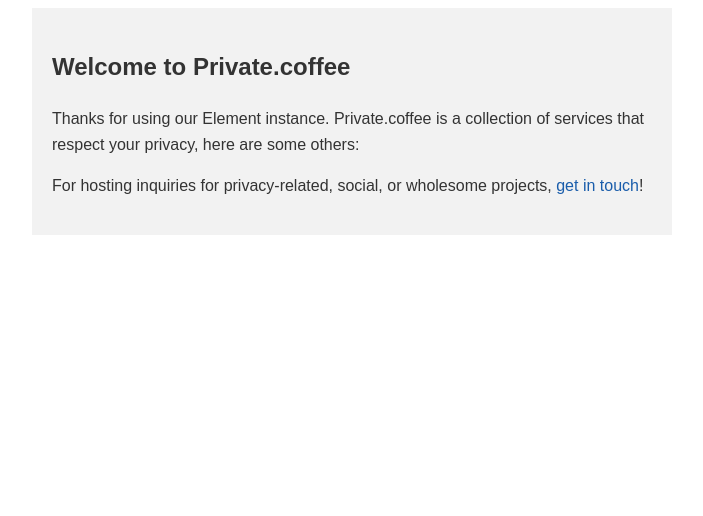
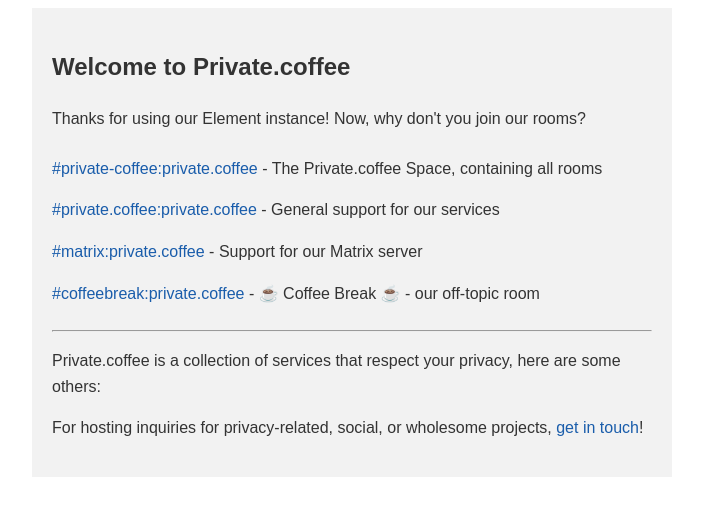
Before and after one commit to PrivateCoffee/privatecoffee-website, a Flask app: template templates/simple.html in a window 1280 px wide. Shown: the top 516 px of the page, without its empty margins (288-991 px from the left). Run offline with Flask 3, Linux system fonts and the light colour scheme; the template is opened without the code that fills it, so the values that code supplies are empty.

Commit message:
feat: Enhance welcome message with room links
Updated the welcome section in `simple.html` to encourage newly registered users to join specific Private.coffee rooms. Added direct links to key community spaces including general support and off-topic rooms, promoting engagement and providing immediate access to support and discussions. This change aims to increase user interaction and support community growth by making it easier for users to find and join relevant conversations right from the start.

```diff
--- a/templates/simple.html
+++ b/templates/simple.html
@@ -8,7 +8,15 @@
 <body>
     <div style="font-family: Arial, sans-serif; background-color: #f2f2f2; color: #333; line-height: 1.6; padding: 20px; max-width: 600px; margin: auto;">
         <h2 style="color: #333;">Welcome to Private.coffee</h2>
-        <p>Thanks for using our Element instance. Private.coffee is a collection of services that respect your privacy, here are some others:</p>
+        <p>Thanks for using our Element instance! Now, why don't you join our rooms?</p>
+        <ul style="list-style: none; padding: 0;">
+          <li style="padding: 8px 0;"><a style="color: #1a5dab; text-decoration: none;" href="https://element.private.coffee/#/#private-coffee:private.coffee">#private-coffee:private.coffee</a> - The Private.coffee Space, containing all rooms</li>
+          <li style="padding: 8px 0;"><a style="color: #1a5dab; text-decoration: none;" href="https://element.private.coffee/#/#private.coffee:private.coffee">#private.coffee:private.coffee</a> - General support for our services</li>
+          <li style="padding: 8px 0;"><a style="color: #1a5dab; text-decoration: none;" href="https://element.private.coffee/#/#matrix:private.coffee">#matrix:private.coffee</a> - Support for our Matrix server</li>
+          <li style="padding: 8px 0;"><a style="color: #1a5dab; text-decoration: none;" href="https://element.private.coffee/#/#coffeebreak:private.coffee">#coffeebreak:private.coffee</a> - ☕ Coffee Break ☕ - our off-topic room</li>
+        </ul>
+        <hr>
+        <p>Private.coffee is a collection of services that respect your privacy, here are some others:</p>
         <ul style="list-style: none; padding: 0;">
           {% for service in services.services %}
           {% if not service.exclude_from_simple %}
```
